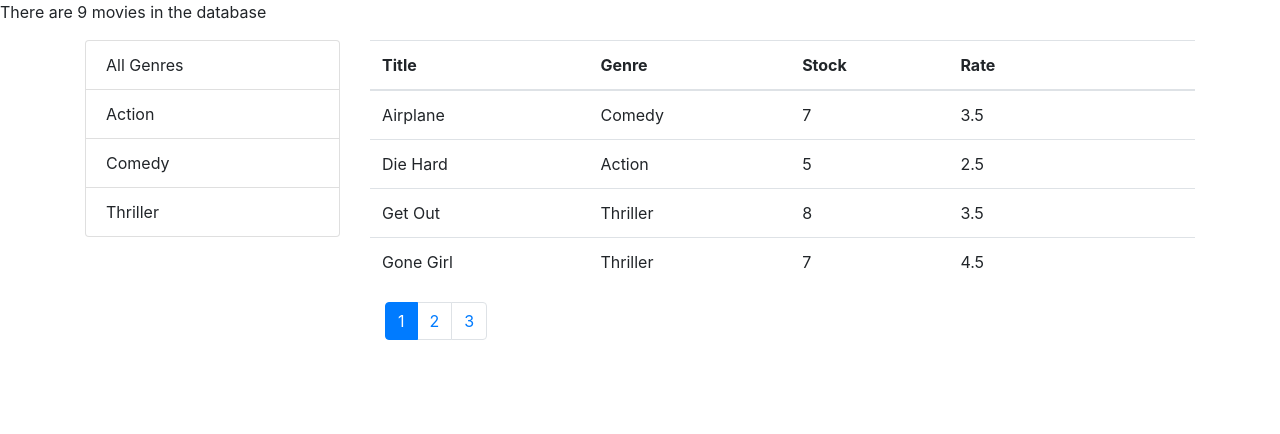
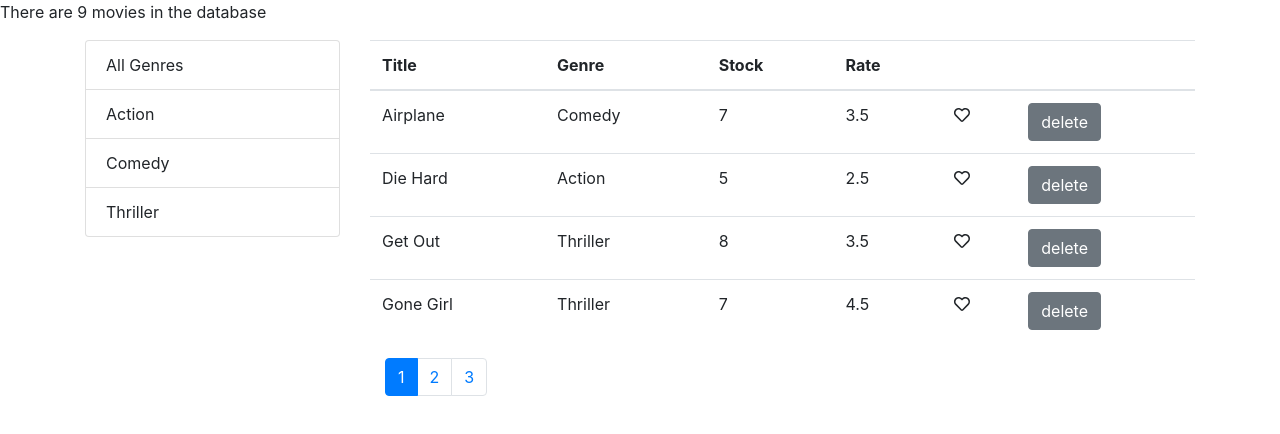
Before and after one commit to r1ri/reactcourse, a React (Create React App) app: page / in a window 1280 px wide. Shown: the top 434 px of the page. Built offline with nearby package versions, Linux system fonts and the light colour scheme.

Commit message:
pagination21

```diff
--- a/src/components/common/tableBody.jsx
+++ b/src/components/common/tableBody.jsx
@@ -2,12 +2,20 @@ import React, { Component } from 'react'
 import _ from 'lodash';
 
 export default class TableBody extends Component {
+
+  renderCell = (item, column) => {
+    if(column.content) return column.content(item);
+
+    return _.get(item, column.path);
+  }
+
   render() {
     const { data, columns } = this.props;
+
     return (
       <tbody>
         {data.map(item => <tr>
-          {columns.map(c => <td>{_.get(item, c.path)}</td>)}
+          {columns.map(c => <td>{this.renderCell(item, c)}</td>)}
         </tr>)}
       </tbody>
     );
--- a/src/components/moviesTable.jsx
+++ b/src/components/moviesTable.jsx
@@ -1,5 +1,5 @@
 import Like from "./like";
-import TableBody from './common/tableBody'
+import TableBody from "./common/tableBody";
 import React, { Component } from "react";
 import TableHeader from "./common/tableHeader";
 
@@ -22,8 +22,18 @@ export default class MoviesTable extends Component {
       { path: "genre.name", lable: "Genre" },
       { path: "numberInStock", lable: "Stock" },
       { path: "dailyRentalRate", lable: "Rate" },
-      { key: "like" },
-      { key: "delete" },
+      {
+        key: "like",
+      content: m => <Like liked={m.liked} onLike={() => this.props.onLike(m)} />,
+      },
+      {
+        key: "delete",
+        content: m => (
+          <button onClick={() => this.props.onDelete(m._id)} className="btn btn-secondary">
+            delete
+          </button>
+        ),
+      },
     ];
 
     return (
@@ -34,27 +44,6 @@ export default class MoviesTable extends Component {
           sortColumn={sortColumn}
         />
         <TableBody data={movies} columns={columns} />
-        {/* <tbody> */}
-        {/*   {movies.map((m) => ( */}
-        {/*     <tr key={m._id}> */}
-        {/*       <td>{m.title}</td> */}
-        {/*       <td>{m.genre.name}</td> */}
-        {/*       <td>{m.numberInStock}</td> */}
-        {/*       <td>{m.dailyRentalRate}</td> */}
-        {/*       <td> */}
-        {/*         <Like liked={m.liked} onLike={() => onLike(m)} /> */}
-        {/*       </td> */}
-        {/*       <td> */}
-        {/*         <button */}
-        {/*           onClick={() => onDelete(m._id)} */}
-        {/*           className="btn btn-secondary" */}
-        {/*         > */}
-        {/*           delete */}
-        {/*         </button> */}
-        {/*       </td> */}
-        {/*     </tr> */}
-        {/*   ))} */}
-        {/* </tbody> */}
       </table>
     );
   }
```
